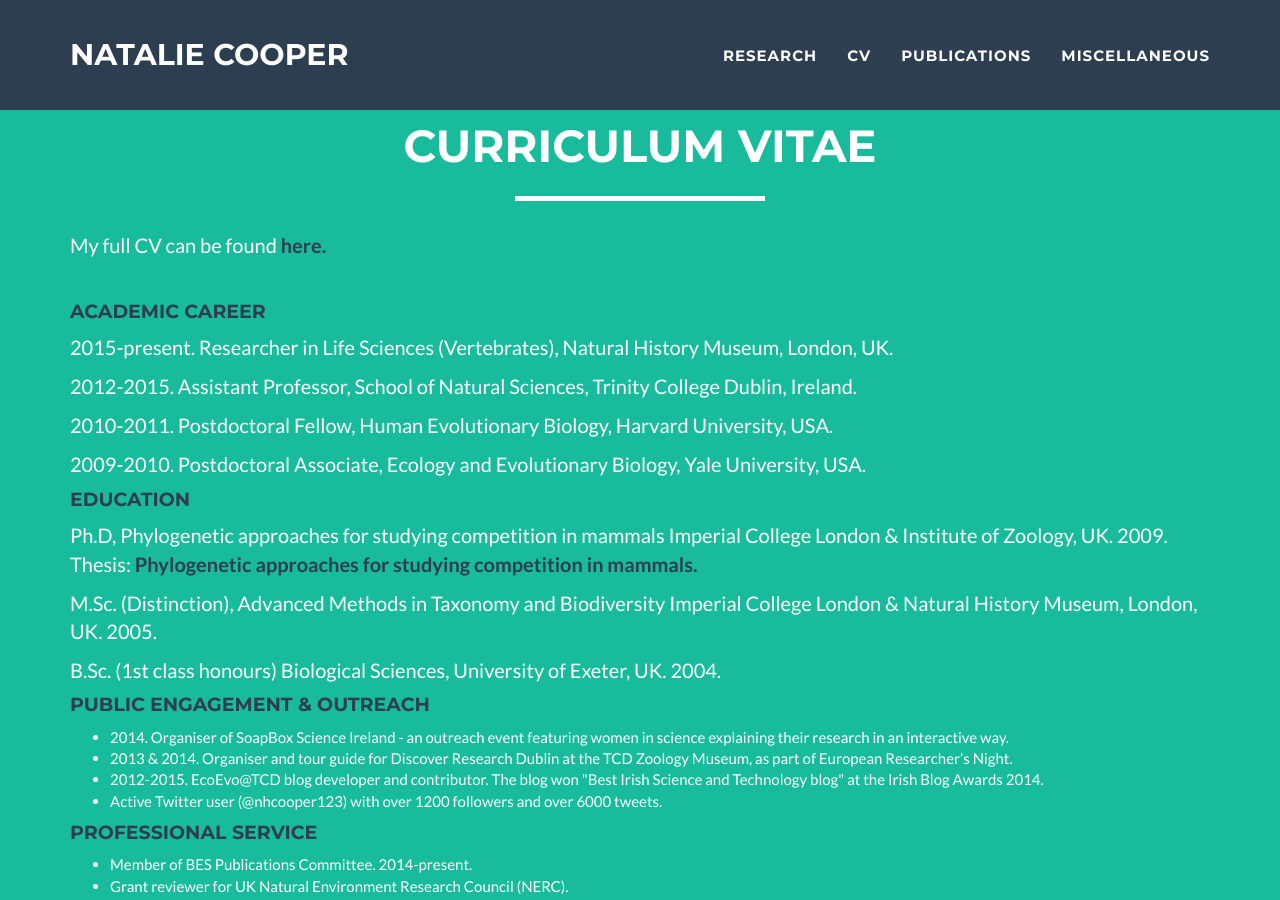
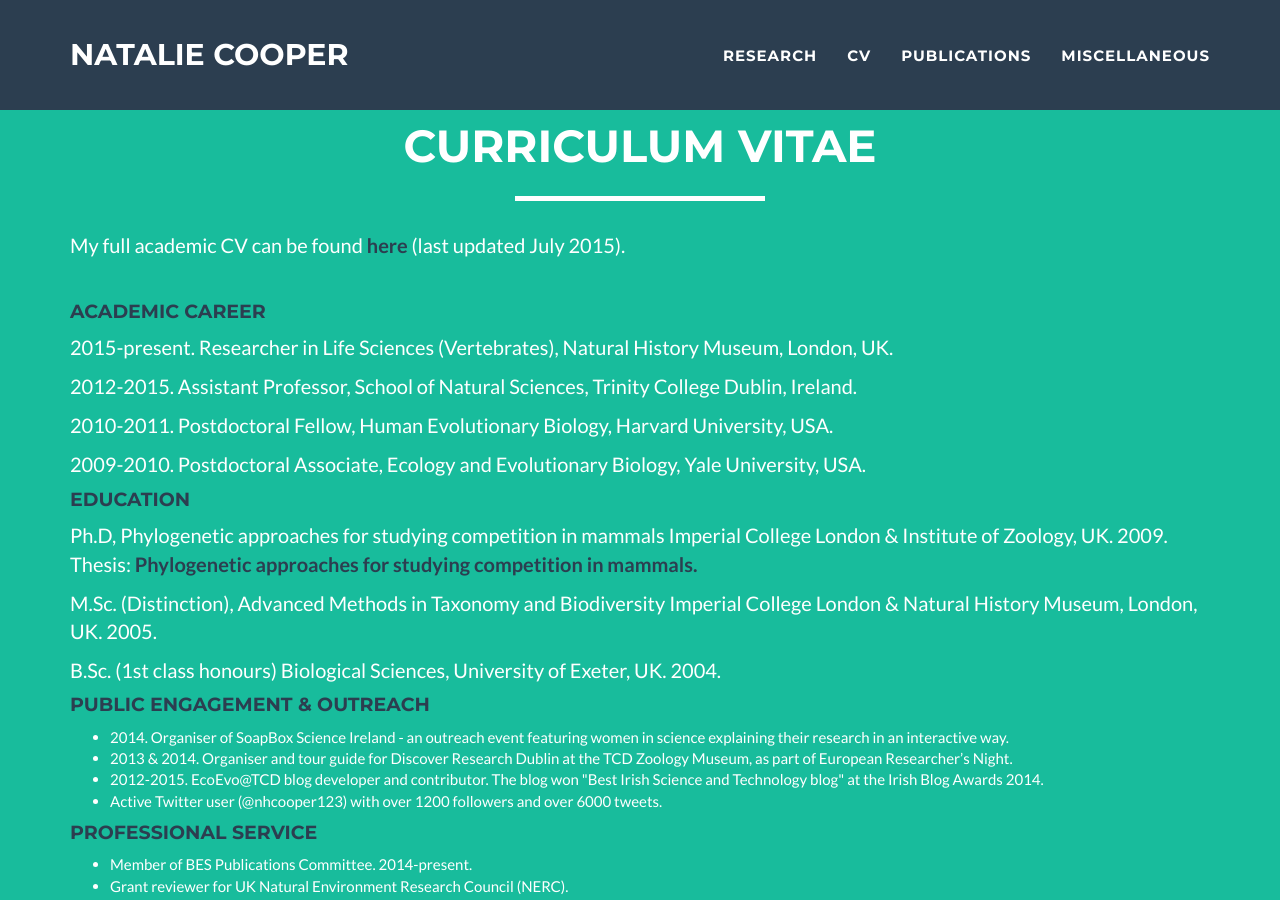
Before and after one commit to nhcooper123/nhcooper123.github.io, a Jekyll site: the page cv.html, which Jekyll copies as it is, in a window 1280 px wide and 900 px high. Built offline with Jekyll 4.4.1, drawn with Linux system fonts in a browser that asks for light colours.

Commit message:
Added CV link

```diff
--- a/cv.html
+++ b/cv.html
@@ -105,7 +105,7 @@
             </div>
 
     <p>
-        My full CV can be found <a href="http://dx.doi.org/10.1101/022970"><strong><font color="2c3e50">here.</font></strong></a>
+        My full academic CV can be found <a href="nhcooper123.github.io/NCooperCV.pdf"><strong><font color="2c3e50">here</font></strong></a> (last updated July 2015).
     </p>
     &nbsp
     &nbsp
```
